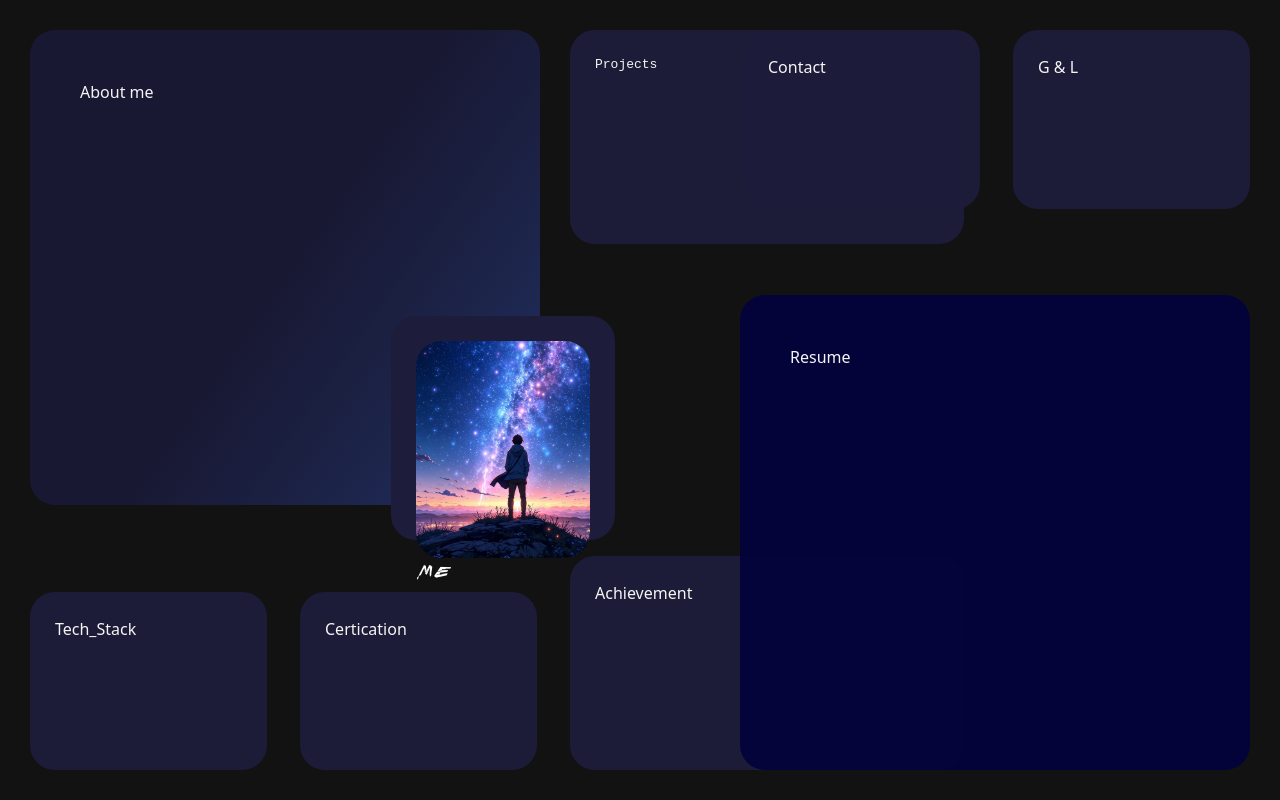
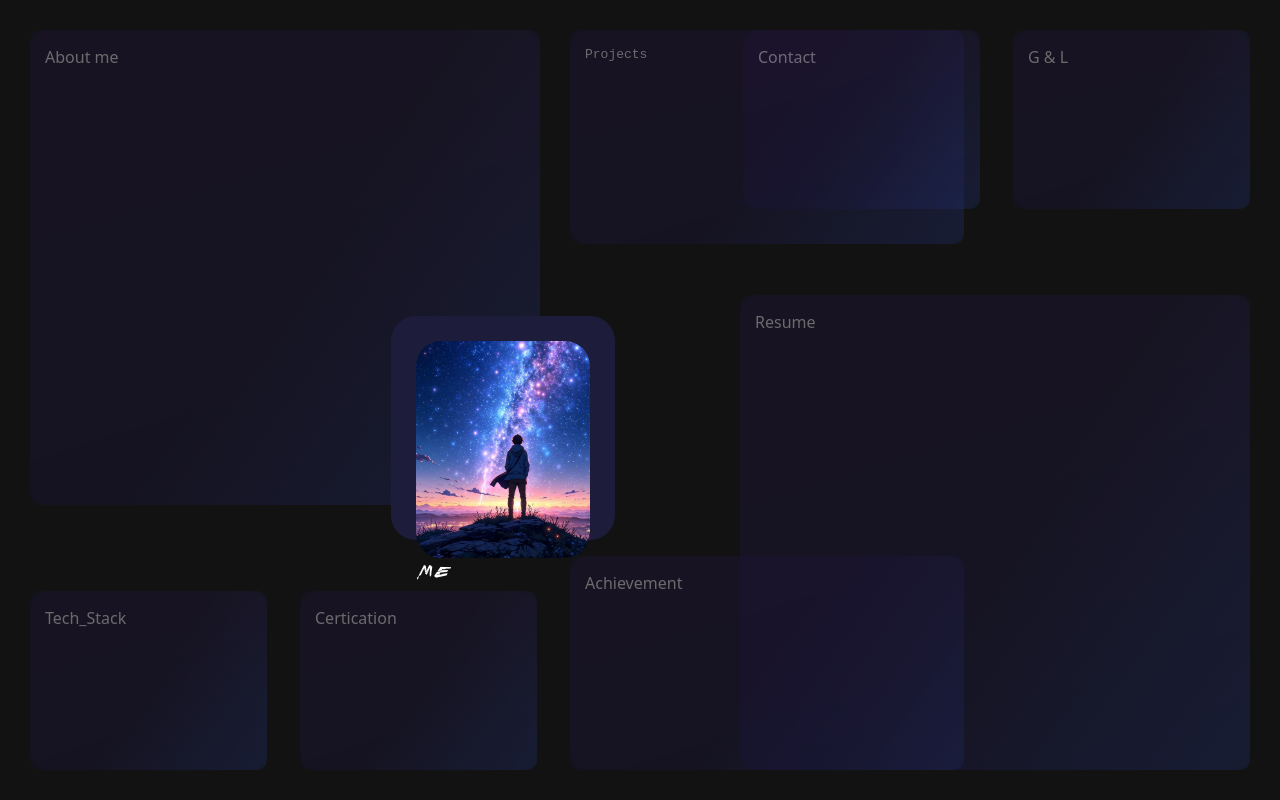
Before and after one commit to Abhimanyu254a/Abhimanyu-Portfolio, a React (Vite) app: page / in a window 1280 px wide. Built offline with nearby package versions, Linux system fonts and the light colour scheme.

Commit message:
Done all the Work related to the grid and also the animation. Now the Phase 1 of the whole project just Ended.

```diff
--- a/index.html
+++ b/index.html
@@ -16,7 +16,9 @@
     </style>
   </head>
   <body>
-    <div id="root" style="height: 740px;"></div>
+    <div id="root" style="height: 740px;">
+      <div class="main"></div>
+    </div>
     <script type="module" src="./src/main.jsx"></script>
   </body>
 </html>
--- a/src/components/GridBlock.jsx
+++ b/src/components/GridBlock.jsx
@@ -3,10 +3,12 @@ import React from "react";
 function GridBlock({ ClassName , desciption})
 {
     return(
-        <div className={ ClassName }>
+        <div className={ ClassName +"0"}>
+        <div className={ ClassName +"1"}>
 
             {desciption}
 
+        </div>
         </div>
 
     );
--- a/src/index.css
+++ b/src/index.css
@@ -12,7 +12,9 @@
 .root{
     height: 740px;
 }
-
+body{
+    background-color: #121212;
+}
 *{
     border-radius: 25px;
 }
@@ -34,83 +36,237 @@
     justify-self: center;
 }
 
-.large-top{
+.large-top0,.large-top1{
     width: 510px;
-    padding : 50px 50px 50px 50px;
     height: 475px;
     position: absolute;
     left: 30px;
     top: 30px;
+
+}
+.large-top0{
+    background-image: linear-gradient(163deg, #ff00ff 0%, #3700ff 100%);
+    border-radius: 20px;
+    transition: all 0.25s cubic-bezier(0, 0, 0, 1);
+
+
+}
+
+.large-top1{
     background: linear-gradient(125deg, oklch(22.911% 0.05149 281.555) 50%, rgba(33, 49, 102, 1) 100%);
-    transition: background-color 0.9s ease-in-out, transform 0.2s ease-out;
+    border-radius: 10px;
+    left: 0px;
+    top: 0px;
+    transition: all .25s cubic-bezier(0,0,0,1);
+    padding: 15px;
+    cursor: pointer;
+    transition: background-color 0s ease-in-out, transform 0.2s ease-out;
 }
-.large-top:hover {
-    /* Styles when hovered */
-    background: #1d012c; /* Your lighter, neon-like color */
-    /* Slightly lift the box and scale it up to come forward */
-    transform: translateY(-5px) scale(1.05);
-    box-shadow: 0 8px 20px rgba(0, 0, 0, 0.3); /* More prominent shadow on hover */
-    }
+.large-top1:hover{
 
-.large-bottom{
+    border-radius: 18px;
+    background: #161649;
+
+    transform: translateY(0px) scale(.98);
+    box-shadow: 0 8px 20px rgba(0, 0, 0, 0.3);
+}
+
+
+
+
+
+
+
+
+
+
+
+.large-bottom0,.large-bottom1{
     width: 510px;
-    padding : 50px 50px 50px 50px;
     height: 475px;
     position: absolute  ;
     bottom: 30px;
     right: 30px;
-    background: rgb(3, 3, 60);
-    transition: background-color 0.4s ease-in-out, transform 0.2s ease-out;
 
 }
-.large-bottom:hover{
-background: linear-gradient(125deg, oklch(22.911% 0.05149 281.555) 50%, rgba(33, 49, 102, 1) 100%); /* Your lighter, neon-like color */
-    /* Slightly lift the box and scale it up to come forward */
-    transform: translateY(-5px) scale(1.05);
+.large-bottom0{
+    background-image: linear-gradient(163deg, #ff00ff 0%, #3700ff 100%);
+    border-radius: 20px;
+    transition: all 0.25s cubic-bezier(0, 0, 0, 1);
+}
+.large-bottom1{
+    background: linear-gradient(125deg, oklch(22.911% 0.05149 281.555) 50%, rgba(33, 49, 102, 1) 100%);
+    border-radius: 10px;
+    left: 0px;
+    top: 0px;
+    transition: all .25s cubic-bezier(0,0,0,1);
+    padding: 15px;
+    cursor: pointer;
+    transition: background-color 0s ease-in-out, transform 0.2s ease-out;
+}
+.large-bottom1:hover{
+
+    border-radius: 18px;
+    background: #161649;
+
+    transform: translateY(0px) scale(.98);
     box-shadow: 0 8px 20px rgba(0, 0, 0, 0.3);
 }
 
-.small-bottom-left{
+
+
+
+.small-bottom-left0,.small-bottom-left1{
     width: 237px;
-    height: 178.5px;
-    border-width:25px 25px 25px 25px;
-    border-color:#1D1D3B;
+    height: 179px;
     position: absolute;
     left: 30px;
     bottom: 30px;
-    background-color: #1D1D3B;
+}
+.small-bottom-left0{
+    background-image: linear-gradient(163deg, #ff00ff 0%, #3700ff 100%);
+    border-radius: 20px;
+    transition: all 0.25s cubic-bezier(0, 0, 0, 1);
+}
+.small-bottom-left1{
+    background: linear-gradient(125deg, oklch(22.911% 0.05149 281.555) 50%, rgba(33, 49, 102, 1) 100%);
+    border-radius: 10px;
+    top:0px;
+    left: 0px;
+    transition: all .25s cubic-bezier(0,0,0,1);
+    padding: 15px;
+    cursor: pointer;
+    transition: background-color 0s ease-in-out, transform 0.2s ease-out;
+}
 
+.small-bottom-left1:hover{
+
+    border-radius: 18px;
+    background: #161649;
+
+    transform: translateY(0px) scale(.98);
+    box-shadow: 0 8px 20px rgba(0, 0, 0, 0.3);
 }
-.small-bottom-right{
+
+
+
+
+
+.small-bottom-right0,.small-bottom-right1{
     width: 237px;
-    height: 178.5px;
-    border-width:25px 25px 25px 25px;
-    border-color:#1D1D3B;
+    height: 179px;
     position: absolute;
-    background-color: #1D1D3B;
     bottom: 30px;
     left: 300px;
 }
-.small-top-left{
+.small-bottom-right0{
+    background-image: linear-gradient(163deg, #ff00ff 0%, #3700ff 100%);
+    border-radius: 20px;
+    transition: all 0.25s cubic-bezier(0, 0, 0, 1);
+
+
+}
+
+.small-bottom-right1{
+    background: linear-gradient(125deg, oklch(22.911% 0.05149 281.555) 50%, rgba(33, 49, 102, 1) 100%);
+    border-radius: 10px;
+    left:0px;
+    top: 0px;
+    transition: all .25s cubic-bezier(0,0,0,1);
+    padding: 15px;
+    cursor: pointer;
+    transition: background-color 0s ease-in-out, transform 0.2s ease-out;
+}
+.small-bottom-right1:hover{
+
+    border-radius: 18px;
+    background: #161649;
+
+    transform: translateY(0px) scale(.98);
+    box-shadow: 0 8px 20px rgba(0, 0, 0, 0.3);
+}
+
+
+
+
+
+
+
+
+.small-top-left0,.small-top-left1{
     width: 237px;
-    height: 178.5px;
-    border-width:25px 25px 25px 25px;
-    border-color:#1D1D3B;
+    height: 179px;
     position: absolute;
-        right: 30px;
+    right: 30px;
     top: 30px;
-    background-color: #1D1D3B;
 }
-.small-top-right{
+.small-top-left0{
+    background-image: linear-gradient(163deg, #ff00ff 0%, #3700ff 100%);
+    border-radius: 20px;
+    transition: all 0.25s cubic-bezier(0, 0, 0, 1);
+
+
+}
+
+.small-top-left1{
+    background: linear-gradient(125deg, oklch(22.911% 0.05149 281.555) 50%, rgba(33, 49, 102, 1) 100%);
+    border-radius: 10px;
+    right: 0px;
+    top: 0px;
+    transition: all .25s cubic-bezier(0,0,0,1);
+    padding: 15px;
+    cursor: pointer;
+    transition: background-color 0s ease-in-out, transform 0.2s ease-out;
+}
+.small-top-left1:hover{
+
+    border-radius: 18px;
+    background: #161649;
+
+    transform: translateY(0px) scale(.98);
+    box-shadow: 0 8px 20px rgba(0, 0, 0, 0.3);
+}
+
+
+
+
+
+.small-top-right0,.small-top-right1{
     width: 237px;
-    height: 178.5px;
-    border-width:25px 25px 25px 25px;
-    border-color:#1D1D3B;
+    height: 179px;
     position: absolute;
     right: 300px;
     top: 30px;
-    background-color: #1D1D3B;
 }
+.small-top-right0{
+    background-image: linear-gradient(163deg, #ff00ff 0%, #3700ff 100%);
+    border-radius: 20px;
+    transition: all 0.25s cubic-bezier(0, 0, 0, 1);
+
+
+}
+
+.small-top-right1{
+    background: linear-gradient(125deg, oklch(22.911% 0.05149 281.555) 50%, rgba(33, 49, 102, 1) 100%);
+    border-radius: 10px;
+    right: 0px;
+    top: 0px;
+    transition: all .25s cubic-bezier(0,0,0,1);
+    padding: 15px;
+    cursor: pointer;
+    transition: background-color 0s ease-in-out, transform 0.2s ease-out;
+}
+.small-top-right1:hover{
+
+    border-radius: 18px;
+    background: #161649;
+
+    transform: translateY(0px) scale(.98);
+    box-shadow: 0 8px 20px rgba(0, 0, 0, 0.3);
+}
+
+
+
 
 .middle{
 
@@ -133,31 +289,97 @@ background: linear-gradient(125deg, oklch(22.911% 0.05149 281.555) 50%, rgba(33,
             transform: translateY(-5px) scale(1.05);
             box-shadow: 0 8px 20px rgba(0, 0, 0, 0.3); /* More prominent shadow on hover */
         }
-.middle-top{
-    border-width:25px 25px 25px 25px;
-    border-color:#1D1D3B;
+
+
+
+
+
+
+.middle-top0,.middle-top1{
     position: absolute;
     top: 30px;
     height: 214.2px;
     width: 394.2px;
     right: 575px;
     left: 570px;
-    background-color: #1D1D3B;
+
     font-family: monospace;
 }
+.middle-top0{
+    background-image: linear-gradient(163deg, #ff00ff 0%, #3700ff 100%);
+    border-radius: 20px;
+    transition: all 0.25s cubic-bezier(0, 0, 0, 1);
 
-.middle-bottom{
-    border-width:25px 25px 25px 25px;
-    border-color:#1D1D3B;
+
+}
+
+.middle-top1{
+    background: linear-gradient(125deg, oklch(22.911% 0.05149 281.555) 50%, rgba(33, 49, 102, 1) 100%);
+    border-radius: 10px;
+    left: 0px;
+    top: 0px;
+    right:0px;
+    transition: all .25s cubic-bezier(0,0,0,1);
+    padding: 15px;
+    cursor: pointer;
+    transition: background-color 0s ease-in-out, transform 0.2s ease-out;
+}
+.middle-top1:hover{
+
+    border-radius: 18px;
+    background: #161649;
+
+    transform: translateY(0px) scale(.98);
+    box-shadow: 0 8px 20px rgba(0, 0, 0, 0.3);
+}
+
+
+
+
+
+
+
+.middle-bottom0,.middle-bottom1{
     position: absolute;
     bottom: 30px;
-    background-color: #1D1D3B;
     height: 214.2px;
     width: 394.2px;
     right: 575px;
     left: 570px;
+}
+.middle-bottom0{
+    background-image: linear-gradient(163deg, #ff00ff 0%, #3700ff 100%);
+    border-radius: 20px;
+    transition: all 0.25s cubic-bezier(0, 0, 0, 1);
+
 
 }
+
+.middle-bottom1{
+    background: linear-gradient(125deg, oklch(22.911% 0.05149 281.555) 50%, rgba(33, 49, 102, 1) 100%);
+    border-radius: 10px;
+    left: 0px;
+    right: 0px;
+    bottom:0px;
+    transition: all .25s cubic-bezier(0,0,0,1);
+    padding: 15px;
+    cursor: pointer;
+    transition: background-color 0s ease-in-out, transform 0.2s ease-out;
+}
+.middle-bottom1:hover{
+
+    border-radius: 18px;
+    background: #161649;
+
+    transform: translateY(0px) scale(.98);
+    box-shadow: 0 8px 20px rgba(0, 0, 0, 0.3);
+}
+
+
+
+
+
+
 
 
 @layer utilities
@@ -195,7 +417,7 @@ background: linear-gradient(125deg, oklch(22.911% 0.05149 281.555) 50%, rgba(33,
             transition: background-color 0.4s ease-in-out, transform 0.2s ease-out;
         }
 
-        .sfd:hover {
+        .large-top0:hover {
             /* Styles when hovered */
             background-color: #B366FF; /* Your lighter, neon-like color */
             /* Slightly lift the box and scale it up to come forward */
@@ -205,12 +427,17 @@ background: linear-gradient(125deg, oklch(22.911% 0.05149 281.555) 50%, rgba(33,
 
 
 
-.large-top,.large-bottom,.small-bottom-left,.small-bottom-right,.small-top-left,.small-top-right,.middle-bottom,.middle-top{
+.large-top0,.large-top1,.large-bottom0,.large-bottom1,.small-bottom-left0,.small-bottom-left1,.small-bottom-right0,.small-bottom-right1,.small-top-left0,.small-top-left1,.small-top-right0,.small-top-right1,.middle-bottom0,.middle-bottom1,.middle-top0,.middle-top1{
     animation: fade-in 2s forwards; /* Apply the fade-in animation for 2 seconds */
     opacity: 0;
     animation-delay: 4s;
 }
-
+.large-top0,.large-bottom0,.small-bottom-left0,.small-bottom-right0,.small-top-left0,.small-top-right0,.middle-bottom0,.middle-top0
+{
+    animation: fade-in 2s forwards; /* Apply the fade-in animation for 2 seconds */
+    opacity: 0;
+    animation-delay: 5s;
+}
 
 .middle {
     object-fit: cover;
```
